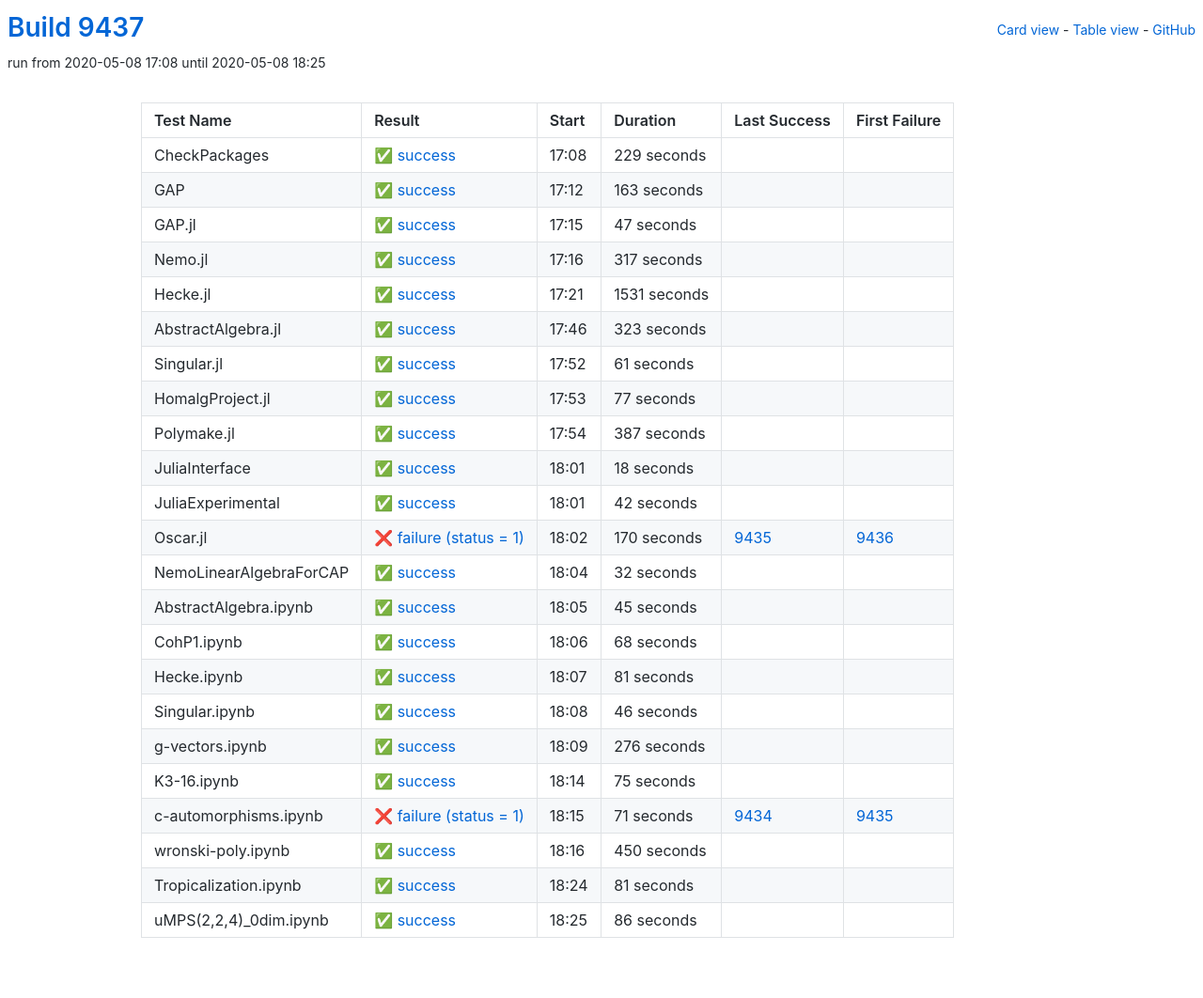
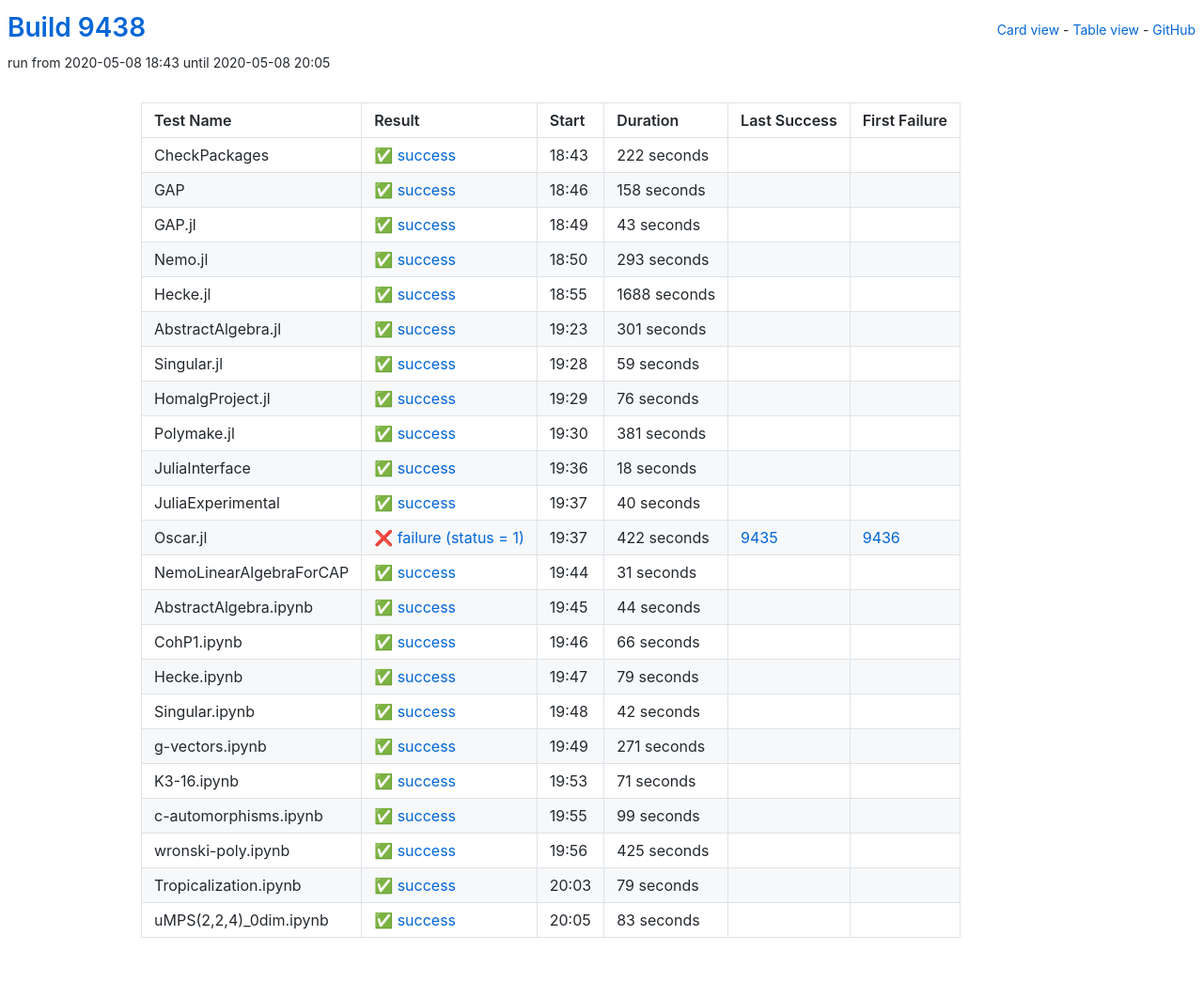
Before and after one commit to oscar-system/oscar-ci-status, a Jekyll site: the page built from table.html, in a window 1280 px wide. Shown: the whole page at 94% size. Built offline with Jekyll 4.4.1, drawn with Linux system fonts in a browser that asks for light colours.

Commit message:
Build 9438

```diff
--- a/_data/ci.yml
+++ b/_data/ci.yml
@@ -1,113 +1,113 @@
-build: 9437
-build_url: https://oscarci.mathematik.uni-kl.de/job/oscar/9437/
+build: 9438
+build_url: https://oscarci.mathematik.uni-kl.de/job/oscar/9438/
 job: oscar
 tests:
-- duration: 229
+- duration: 222
   exitcode: 0
   first_failure: false
   first_failure_url: null
   id: checkpackages
   last_success: false
   last_success_url: null
-  log: https://oscarci.mathematik.uni-kl.de/job/oscar/9437/artifact/logs/build-9437/CheckPackages.log
+  log: https://oscarci.mathematik.uni-kl.de/job/oscar/9438/artifact/logs/build-9438/CheckPackages.log
   name: CheckPackages
-  start: 2020-05-08 17:08
+  start: 2020-05-08 18:43
   status: success
   success: true
-- duration: 163
+- duration: 158
   exitcode: 0
   first_failure: false
   first_failure_url: null
   id: gap
   last_success: false
   last_success_url: null
-  log: https://oscarci.mathematik.uni-kl.de/job/oscar/9437/artifact/logs/build-9437/GAP.log
+  log: https://oscarci.mathematik.uni-kl.de/job/oscar/9438/artifact/logs/build-9438/GAP.log
   name: GAP
-  start: 2020-05-08 17:12
+  start: 2020-05-08 18:46
   status: success
   success: true
-- duration: 47
+- duration: 43
   exitcode: 0
   first_failure: false
   first_failure_url: null
   id: gap-jl
   last_success: false
   last_success_url: null
-  log: https://oscarci.mathematik.uni-kl.de/job/oscar/9437/artifact/logs/build-9437/GAP.jl.log
+  log: https://oscarci.mathematik.uni-kl.de/job/oscar/9438/artifact/logs/build-9438/GAP.jl.log
   name: GAP.jl
-  start: 2020-05-08 17:15
+  start: 2020-05-08 18:49
   status: success
   success: true
-- duration: 317
+- duration: 293
   exitcode: 0
   first_failure: false
   first_failure_url: null
   id: nemo-jl
   last_success: false
   last_success_url: null
-  log: https://oscarci.mathematik.uni-kl.de/job/oscar/9437/artifact/logs/build-9437/Nemo.jl.log
+  log: https://oscarci.mathematik.uni-kl.de/job/oscar/9438/artifact/logs/build-9438/Nemo.jl.log
   name: Nemo.jl
-  start: 2020-05-08 17:16
+  start: 2020-05-08 18:50
   status: success
   success: true
-- duration: 1531
+- duration: 1688
   exitcode: 0
   first_failure: false
   first_failure_url: null
   id: hecke-jl
   last_success: false
   last_success_url: null
-  log: https://oscarci.mathematik.uni-kl.de/job/oscar/9437/artifact/logs/build-9437/Hecke.jl.log
+  log: https://oscarci.mathematik.uni-kl.de/job/oscar/9438/artifact/logs/build-9438/Hecke.jl.log
   name: Hecke.jl
-  start: 2020-05-08 17:21
+  start: 2020-05-08 18:55
   status: success
   success: true
-- duration: 323
+- duration: 301
   exitcode: 0
   first_failure: false
   first_failure_url: null
   id: abstractalgebra-jl
   last_success: false
   last_success_url: null
-  log: https://oscarci.mathematik.uni-kl.de/job/oscar/9437/artifact/logs/build-9437/AbstractAlgebra.jl.log
+  log: https://oscarci.mathematik.uni-kl.de/job/oscar/9438/artifact/logs/build-9438/AbstractAlgebra.jl.log
   name: AbstractAlgebra.jl
-  start: 2020-05-08 17:46
+  start: 2020-05-08 19:23
   status: success
   success: true
-- duration: 61
+- duration: 59
   exitcode: 0
   first_failure: false
   first_failure_url: null
   id: singular-jl
   last_success: false
   last_success_url: null
-  log: https://oscarci.mathematik.uni-kl.de/job/oscar/9437/artifact/logs/build-9437/Singular.jl.log
+  log: https://oscarci.mathematik.uni-kl.de/job/oscar/9438/artifact/logs/build-9438/Singular.jl.log
   name: Singular.jl
-  start: 2020-05-08 17:52
+  start: 2020-05-08 19:28
   status: success
   success: true
-- duration: 77
+- duration: 76
   exitcode: 0
   first_failure: false
   first_failure_url: null
   id: homalgproject-jl
   last_success: false
   last_success_url: null
-  log: https://oscarci.mathematik.uni-kl.de/job/oscar/9437/artifact/logs/build-9437/HomalgProject.jl.log
+  log: https://oscarci.mathematik.uni-kl.de/job/oscar/9438/artifact/logs/build-9438/HomalgProject.jl.log
   name: HomalgProject.jl
-  start: 2020-05-08 17:53
+  start: 2020-05-08 19:29
   status: success
   success: true
-- duration: 387
+- duration: 381
   exitcode: 0
   first_failure: false
   first_failure_url: null
   id: polymake-jl
   last_success: false
   last_success_url: null
-  log: https://oscarci.mathematik.uni-kl.de/job/oscar/9437/artifact/logs/build-9437/Polymake.jl.log
+  log: https://oscarci.mathematik.uni-kl.de/job/oscar/9438/artifact/logs/build-9438/Polymake.jl.log
   name: Polymake.jl
-  start: 2020-05-08 17:54
+  start: 2020-05-08 19:30
   status: success
   success: true
 - duration: 18
@@ -117,164 +117,164 @@ tests:
   id: juliainterface
   last_success: false
   last_success_url: null
-  log: https://oscarci.mathematik.uni-kl.de/job/oscar/9437/artifact/logs/build-9437/JuliaInterface.log
+  log: https://oscarci.mathematik.uni-kl.de/job/oscar/9438/artifact/logs/build-9438/JuliaInterface.log
   name: JuliaInterface
-  start: 2020-05-08 18:01
+  start: 2020-05-08 19:36
+  status: success
+  success: true
+- duration: 40
+  exitcode: 0
+  first_failure: false
+  first_failure_url: null
+  id: juliaexperimental
+  last_success: false
+  last_success_url: null
+  log: https://oscarci.mathematik.uni-kl.de/job/oscar/9438/artifact/logs/build-9438/JuliaExperimental.log
+  name: JuliaExperimental
+  start: 2020-05-08 19:37
+  status: success
+  success: true
+- duration: 422
+  exitcode: 1
+  first_failure: 9436
+  first_failure_url: https://oscarci.mathematik.uni-kl.de/job/oscar/9436/
+  id: oscar-jl
+  last_success: 9435
+  last_success_url: https://oscarci.mathematik.uni-kl.de/job/oscar/9435/
+  log: https://oscarci.mathematik.uni-kl.de/job/oscar/9438/artifact/logs/build-9438/Oscar.jl.log
+  name: Oscar.jl
+  start: 2020-05-08 19:37
+  status: failure
+  success: false
+- duration: 31
+  exitcode: 0
+  first_failure: false
+  first_failure_url: null
+  id: nemolinearalgebraforcap
+  last_success: false
+  last_success_url: null
+  log: https://oscarci.mathematik.uni-kl.de/job/oscar/9438/artifact/logs/build-9438/NemoLinearAlgebraForCAP.log
+  name: NemoLinearAlgebraForCAP
+  start: 2020-05-08 19:44
+  status: success
+  success: true
+- duration: 44
+  exitcode: 0
+  first_failure: false
+  first_failure_url: null
+  id: abstractalgebra-ipynb
+  last_success: false
+  last_success_url: null
+  log: https://oscarci.mathematik.uni-kl.de/job/oscar/9438/artifact/logs/build-9438/AbstractAlgebra.ipynb.log
+  name: AbstractAlgebra.ipynb
+  start: 2020-05-08 19:45
+  status: success
+  success: true
+- duration: 66
+  exitcode: 0
+  first_failure: false
+  first_failure_url: null
+  id: cohp1-ipynb
+  last_success: false
+  last_success_url: null
+  log: https://oscarci.mathematik.uni-kl.de/job/oscar/9438/artifact/logs/build-9438/CohP1.ipynb.log
+  name: CohP1.ipynb
+  start: 2020-05-08 19:46
+  status: success
+  success: true
+- duration: 79
+  exitcode: 0
+  first_failure: false
+  first_failure_url: null
+  id: hecke-ipynb
+  last_success: false
+  last_success_url: null
+  log: https://oscarci.mathematik.uni-kl.de/job/oscar/9438/artifact/logs/build-9438/Hecke.ipynb.log
+  name: Hecke.ipynb
+  start: 2020-05-08 19:47
   status: success
   success: true
 - duration: 42
   exitcode: 0
   first_failure: false
   first_failure_url: null
-  id: juliaexperimental
-  last_success: false
-  last_success_url: null
-  log: https://oscarci.mathematik.uni-kl.de/job/oscar/9437/artifact/logs/build-9437/JuliaExperimental.log
-  name: JuliaExperimental
-  start: 2020-05-08 18:01
-  status: success
-  success: true
-- duration: 170
-  exitcode: 1
-  first_failure: 9436
-  first_failure_url: https://oscarci.mathematik.uni-kl.de/job/oscar/9436/
-  id: oscar-jl
-  last_success: 9435
-  last_success_url: https://oscarci.mathematik.uni-kl.de/job/oscar/9435/
-  log: https://oscarci.mathematik.uni-kl.de/job/oscar/9437/artifact/logs/build-9437/Oscar.jl.log
-  name: Oscar.jl
-  start: 2020-05-08 18:02
-  status: failure
-  success: false
-- duration: 32
-  exitcode: 0
-  first_failure: false
-  first_failure_url: null
-  id: nemolinearalgebraforcap
-  last_success: false
-  last_success_url: null
-  log: https://oscarci.mathematik.uni-kl.de/job/oscar/9437/artifact/logs/build-9437/NemoLinearAlgebraForCAP.log
-  name: NemoLinearAlgebraForCAP
-  start: 2020-05-08 18:04
-  status: success
-  success: true
-- duration: 45
-  exitcode: 0
-  first_failure: false
-  first_failure_url: null
-  id: abstractalgebra-ipynb
-  last_success: false
-  last_success_url: null
-  log: https://oscarci.mathematik.uni-kl.de/job/oscar/9437/artifact/logs/build-9437/AbstractAlgebra.ipynb.log
-  name: AbstractAlgebra.ipynb
-  start: 2020-05-08 18:05
-  status: success
-  success: true
-- duration: 68
-  exitcode: 0
-  first_failure: false
-  first_failure_url: null
-  id: cohp1-ipynb
-  last_success: false
-  last_success_url: null
-  log: https://oscarci.mathematik.uni-kl.de/job/oscar/9437/artifact/logs/build-9437/CohP1.ipynb.log
-  name: CohP1.ipynb
-  start: 2020-05-08 18:06
-  status: success
-  success: true
-- duration: 81
-  exitcode: 0
-  first_failure: false
-  first_failure_url: null
-  id: hecke-ipynb
-  last_success: false
-  last_success_url: null
-  log: https://oscarci.mathematik.uni-kl.de/job/oscar/9437/artifact/logs/build-9437/Hecke.ipynb.log
-  name: Hecke.ipynb
-  start: 2020-05-08 18:07
-  status: success
-  success: true
-- duration: 46
-  exitcode: 0
-  first_failure: false
-  first_failure_url: null
   id: singular-ipynb
   last_success: false
   last_success_url: null
-  log: https://oscarci.mathematik.uni-kl.de/job/oscar/9437/artifact/logs/build-9437/Singular.ipynb.log
+  log: https://oscarci.mathematik.uni-kl.de/job/oscar/9438/artifact/logs/build-9438/Singular.ipynb.log
   name: Singular.ipynb
-  start: 2020-05-08 18:08
+  start: 2020-05-08 19:48
   status: success
   success: true
-- duration: 276
+- duration: 271
   exitcode: 0
   first_failure: false
   first_failure_url: null
   id: g-vectors-ipynb
   last_success: false
   last_success_url: null
-  log: https://oscarci.mathematik.uni-kl.de/job/oscar/9437/artifact/logs/build-9437/g-vectors.ipynb.log
+  log: https://oscarci.mathematik.uni-kl.de/job/oscar/9438/artifact/logs/build-9438/g-vectors.ipynb.log
   name: g-vectors.ipynb
-  start: 2020-05-08 18:09
+  start: 2020-05-08 19:49
   status: success
   success: true
-- duration: 75
+- duration: 71
   exitcode: 0
   first_failure: false
   first_failure_url: null
   id: k3-16-ipynb
   last_success: false
   last_success_url: null
-  log: https://oscarci.mathematik.uni-kl.de/job/oscar/9437/artifact/logs/build-9437/K3-16.ipynb.log
+  log: https://oscarci.mathematik.uni-kl.de/job/oscar/9438/artifact/logs/build-9438/K3-16.ipynb.log
   name: K3-16.ipynb
-  start: 2020-05-08 18:14
+  start: 2020-05-08 19:53
   status: success
   success: true
-- duration: 71
-  exitcode: 1
-  first_failure: 9435
-  first_failure_url: https://oscarci.mathematik.uni-kl.de/job/oscar/9435/
+- duration: 99
+  exitcode: 0
+  first_failure: false
+  first_failure_url: null
   id: c-automorphisms-ipynb
-  last_success: 9434
-  last_success_url: https://oscarci.mathematik.uni-kl.de/job/oscar/9434/
-  log: https://oscarci.mathematik.uni-kl.de/job/oscar/9437/artifact/logs/build-9437/c-automorphisms.ipynb.log
+  last_success: false
+  last_success_url: null
+  log: https://oscarci.mathematik.uni-kl.de/job/oscar/9438/artifact/logs/build-9438/c-automorphisms.ipynb.log
   name: c-automorphisms.ipynb
-  start: 2020-05-08 18:15
-  status: failure
-  success: false
-- duration: 450
+  start: 2020-05-08 19:55
+  status: success
+  success: true
+- duration: 425
   exitcode: 0
   first_failure: false
   first_failure_url: null
   id: wronski-poly-ipynb
   last_success: false
   last_success_url: null
-  log: https://oscarci.mathematik.uni-kl.de/job/oscar/9437/artifact/logs/build-9437/wronski-poly.ipynb.log
+  log: https://oscarci.mathematik.uni-kl.de/job/oscar/9438/artifact/logs/build-9438/wronski-poly.ipynb.log
   name: wronski-poly.ipynb
-  start: 2020-05-08 18:16
+  start: 2020-05-08 19:56
   status: success
   success: true
-- duration: 81
+- duration: 79
   exitcode: 0
   first_failure: false
   first_failure_url: null
   id: tropicalization-ipynb
   last_success: false
   last_success_url: null
-  log: https://oscarci.mathematik.uni-kl.de/job/oscar/9437/artifact/logs/build-9437/Tropicalization.ipynb.log
+  log: https://oscarci.mathematik.uni-kl.de/job/oscar/9438/artifact/logs/build-9438/Tropicalization.ipynb.log
   name: Tropicalization.ipynb
-  start: 2020-05-08 18:24
+  start: 2020-05-08 20:03
   status: success
   success: true
-- duration: 86
+- duration: 83
   exitcode: 0
   first_failure: false
   first_failure_url: null
   id: umps-2-2-4-0dim-ipynb
   last_success: false
   last_success_url: null
-  log: https://oscarci.mathematik.uni-kl.de/job/oscar/9437/artifact/logs/build-9437/uMPS-2-2-4-_0dim.ipynb.log
+  log: https://oscarci.mathematik.uni-kl.de/job/oscar/9438/artifact/logs/build-9438/uMPS-2-2-4-_0dim.ipynb.log
   name: uMPS(2,2,4)_0dim.ipynb
-  start: 2020-05-08 18:25
+  start: 2020-05-08 20:05
   status: success
   success: true
```
Also changed, not shown: README.md.
